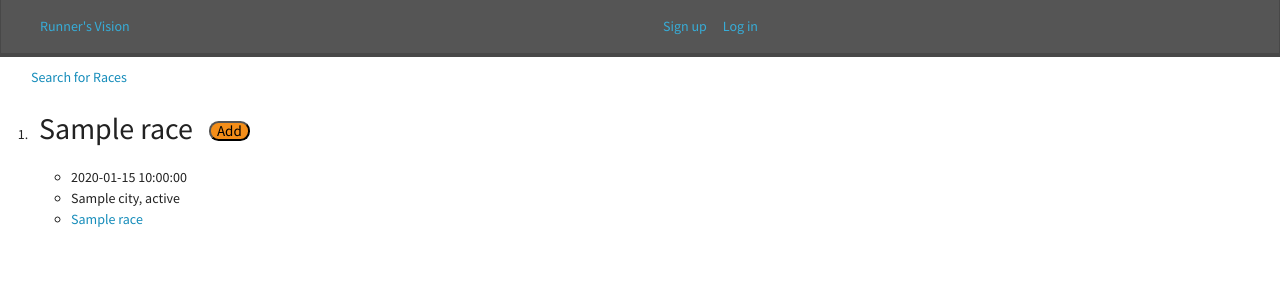
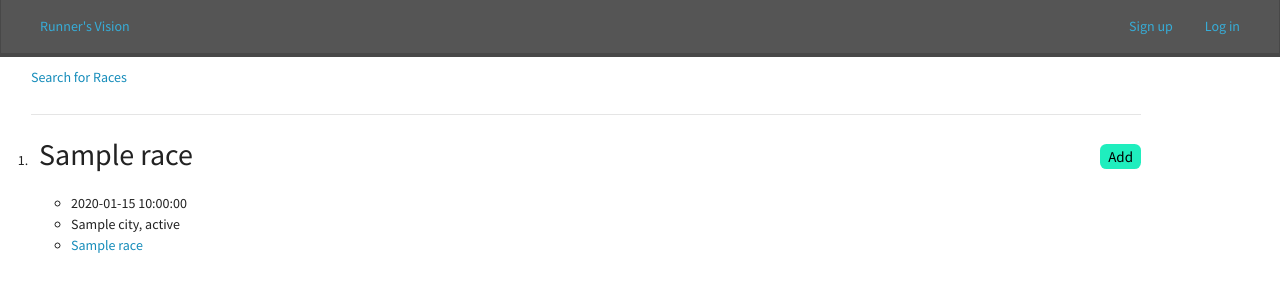
Before and after one commit to renroet/runners_vision, a Flask app: page /races in a window 1280 px wide. Shown: the top 300 px of the page. Run offline with Flask 3, Linux system fonts and the light colour scheme; tables that the repository leaves empty hold one stand-in row (values such as "Sample post"); a database or web service that is not in the repository returns one stand-in record (values such as "Sample title"); data that the repository does not hold is empty; some libraries are stand-ins or nearby versions.

Commit message:
frontend updates and security

```diff
--- a/static/app.css
+++ b/static/app.css
@@ -32,18 +32,21 @@
 
 .add-sm {
     font-size: 15px;
-    background-color: rgba(244, 138, 17, 0.964);
-    border-radius: .6rem;
+    background-color: rgba(23, 238, 188, 0.964);
+    border-style: none;
+    border-radius: .4rem;
     margin-top: 5px;
+    padding-left: 8px;
+    padding-right: 8px;
     align-items: center;
 }
 
 
 .add-sm:hover {
     color: white;
-    background-color: rgba(244, 138, 17, 0.964);
+    background-color: rgba(23, 238, 188, 0.964);
     background-image: none;
-    border-color: rgba(244, 138, 17, 0.964);
+    border-color: rgba(23, 238, 188, 0.964);
 }
 
 .lg-font {
--- a/templates/base.html
+++ b/templates/base.html
@@ -10,7 +10,32 @@
 </head>
 <body>
 <header>
-    <div>
+  <div>
+    <nav class="navbar navbar-expand-lg bg-dark">
+        <div class="container-fluid d-flex justify-content-between align-items-center"> <!-- Use d-flex and justify-content-between here -->
+            <ul class="nav navbar-nav flex-row">
+                <li class="navbar-item"><a class="nav-link" href="/races">Runner's Vision</a></li>
+            </ul>
+
+            <ul class="nav navbar-nav flex-row flex-lg-wrap">
+                {% if not g.user %}
+                <li class="navbar-item mr-3"><a class="nav-link" href="/signup">Sign up</a></li>
+                <li class="navbar-item"><a class="nav-link" href="/login">Log in</a></li>
+                {% else %}
+                <li class="navbar-item mr-3"><a class="nav-link" href="/user/{{ g.user.id }}">{{ g.user.username }}</a></li>
+                <li class="navbar-item"><a class="nav-link" href="/logout">Log out</a></li>
+                {% endif %}
+            </ul>
+        </div>
+    </nav>
+</div>
+
+
+
+
+
+
+    <!-- <div>
         <nav class="navbar navbar-expand-lg bg-dark">
           <div class="container-fluid navbar-left">
             <ul class="nav navbar-nav navbar-right">
@@ -19,7 +44,7 @@
           </div>
             <div class="container-fluid navbar-right">
 
-              <ul class="nav navbar-nav navbar-right">
+              <ul class="nav navbar-nav navbar-right ml-auto">
 
                 {% if not g.user %}
                 <li class="navbar-item"><a class="nav-link" href="/signup">Sign up</a></li>
@@ -32,7 +57,7 @@
               </ul>
             </div>
           </nav>
-    </div>
+    </div> -->
     {% with messages = get_flashed_messages(with_categories=true) %}
     {% if messages %}
         {% for category, message in messages %}
--- a/templates/show.html
+++ b/templates/show.html
@@ -14,30 +14,19 @@
 <ol class="rp-0">
     {% for i in races %}
 
-    <!-- <li class="pt-0">
-        <div class="d-flex flex-row r_name">
-            <p class="p-2 inline ml-0 lg-font">{{ i['race']['name'] }}</p>
-            <form action="/user/{{ user_id }}/races/add" method="POST" class="pl-2 d-inline-flex">
-                <input type="hidden" name="name" id="name" value="{{ i['race']['name'] }}">
-                <button class="add-sm" style="height: 20px; padding: 0; display: flex; align-items: center;" type="submit">Add</button>
-            </form>
-        </div>
-    </li> -->
+    <hr style="color: lightgrey">
+
         <li class="pt-0">
-        <div class="d-flex flex-row r_name align-items-center" style="line-height: 1;">
+        <div class="d-flex justify-content-between flex-row r_name align-items-center " style="line-height: 1;">
             <p class="p-2 inline ml-0 lg-font">{{ i['race']['name'] }}</p>
             <form action="/user/{{ user_id }}/races/add" method="POST" class="pl-2 d-inline-flex mb-3">
                 <input type="hidden" name="name" id="name" value="{{ i['race']['name'] }}">
-                <button class="add-sm" style="height: 20px; padding-top: 0; display: flex; align-items: center;" type="submit">Add</button>
+                <button class="add-sm" style="height: 25px; padding-top: 0;  align-items: center; float: right; position: relative" type="submit">Add</button>
             </form>
 
-            <!-- <p class="p-2 inline ml-0 lg-font"> <h4>{{ i['race']['name'] }}</h4> </p>
-            <form action="/user/{{ user_id }}/races/add" method="POST" class="pl-2 d-inline-flex">
-                <input  type="hidden" name="name" id="name" value="{{ i['race']['name'] }}">
-                <button class="add-sm" style="height:20px; padding-top: 0px; padding-bottom: 0px;" type="submit">Add</button>
-            </form> -->
 
-        </div>
+
+         </div>
             <ul>
                 <li>{{ i['race'][date] }}</li>
                 <li>{{ i['race'][address]['city'] }}, {{ i['race'][address]['state'] }}</li>
```
Also changed, not shown: 1 other file.
